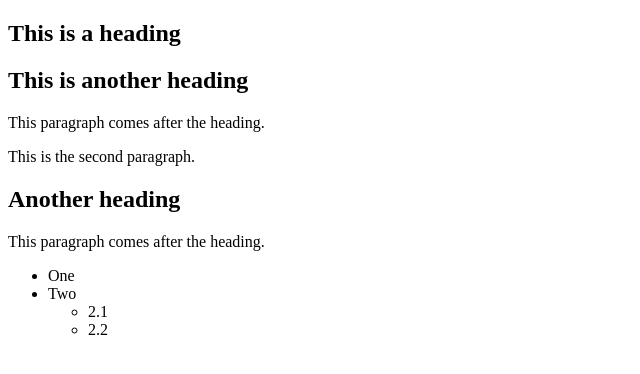
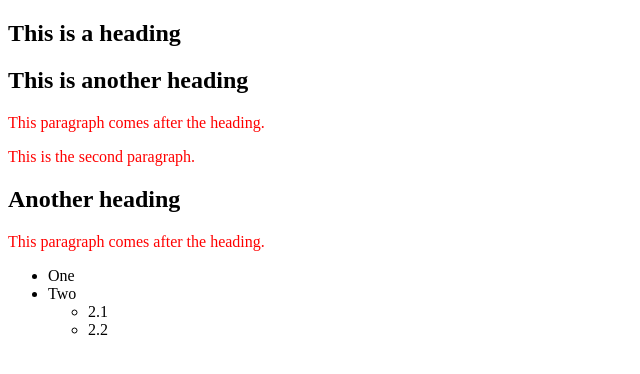
Before and after one commit to rcao101/Repo-week6, a plain HTML site: page index.html in a window 1280 px wide. Shown: the whole page, without its empty margins (0-640 px from the left). Drawn offline with Linux system fonts and the light colour scheme.

Commit message:
linked css and made new css folder in week6

```diff
--- a/index.html
+++ b/index.html
@@ -2,7 +2,7 @@
 <html lang="en">
     <head>
         <title>week6 activity</title>
-
+        <link href="css/stylesheets.css" rel="stylesheet">
     </head>
     <body>
         <h2>This is a heading</h2>
```
Also changed, not shown: css/stylesheets.css (renamed from stylesheets.css).
